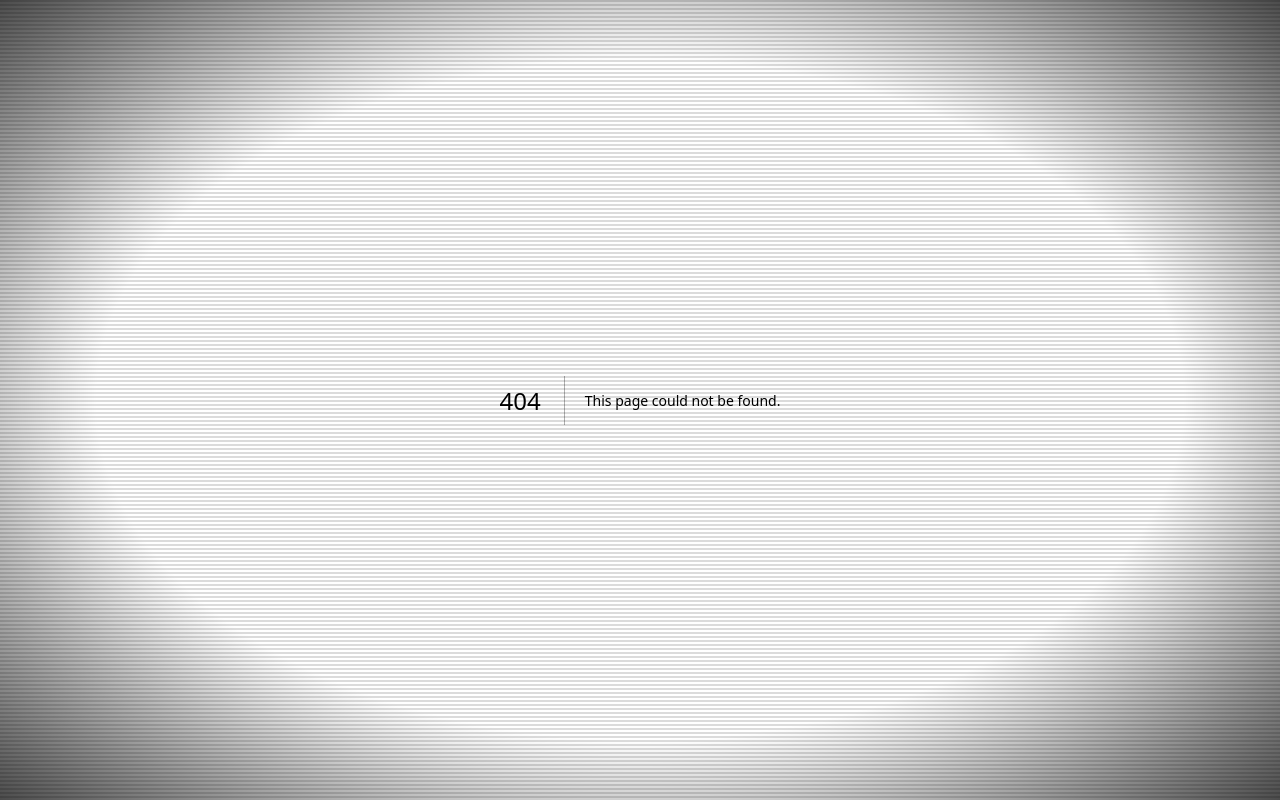
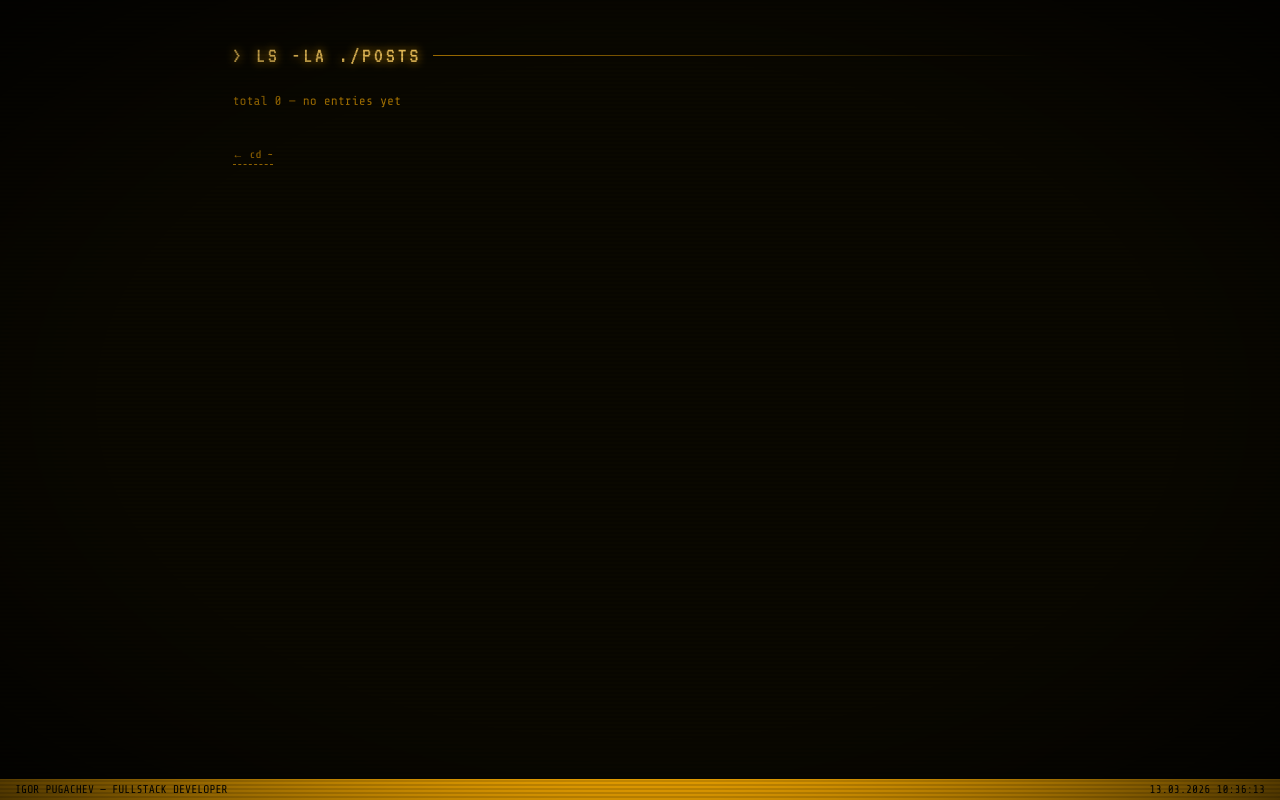
Before and after one commit to supostat/byigor.dev, a Next.js app: page /posts in a window 1280 px wide. Before the commit this address had no page. Built offline with nearby package versions, Linux system fonts and the light colour scheme.

Commit message:
Add posts section and /posts route
Extract PageShell from Screen for layout reuse across pages.
PostList renders on homepage only when posts exist.

```diff
--- a/app/page.tsx
+++ b/app/page.tsx
@@ -1,5 +1,6 @@
 import { AsciiHeader } from "@/components/ascii-header";
 import { ContactList } from "@/components/contact-list";
+import { PostList, type Post } from "@/components/post-list";
 import { ProjectList } from "@/components/project-list";
 import { Screen } from "@/components/screen";
 import { StatusBar } from "@/components/status-bar";
@@ -29,6 +30,8 @@ const PROJECTS = [
   },
 ];
 
+const POSTS: Post[] = [];
+
 const CONTACTS = [
   { label: "GITHUB", value: "github.com/supostat", href: "https://github.com/supostat" },
   { label: "TELEGRAM", value: "t.me/supostat84", href: "https://t.me/supostat84" },
@@ -43,6 +46,7 @@ export default function HomePage() {
         <AsciiHeader />
         <ManPage />
         <ProjectList projects={PROJECTS} />
+        <PostList posts={POSTS} />
         <ContactList contacts={CONTACTS} />
       </Screen>
 
--- /dev/null
+++ b/app/posts/page.tsx
@@ -0,0 +1,39 @@
+import type { Metadata } from "next";
+import Link from "next/link";
+import { PageShell } from "@/components/page-shell";
+import { StatusBar } from "@/components/status-bar";
+
+export const metadata: Metadata = {
+  title: ">_ posts — byigor.dev",
+  description: "Articles and notes by Igor Pugachev",
+};
+
+export default function PostsPage() {
+  return (
+    <>
+      <PageShell>
+        <div className="mb-5 flex items-center gap-3">
+          <h1 className="font-display text-[22px] uppercase tracking-[3px] text-amber-bright [text-shadow:0_0_10px_var(--color-amber)]">
+            &gt; ls -la ./posts
+          </h1>
+          <div className="h-px flex-1 bg-gradient-to-r from-amber-dim to-transparent" />
+        </div>
+
+        <div className="mb-8 text-[13px] text-amber-dim">
+          total 0 — no entries yet
+        </div>
+
+        <div>
+          <Link
+            href="/"
+            className="inline-block border-b border-dashed border-amber-dim text-[11px] text-amber-dim transition-colors hover:text-amber-bright"
+          >
+            ← cd ~
+          </Link>
+        </div>
+      </PageShell>
+
+      <StatusBar />
+    </>
+  );
+}
--- /dev/null
+++ b/components/page-shell.tsx
@@ -0,0 +1,15 @@
+export function PageShell({
+  children,
+  className,
+}: {
+  children: React.ReactNode;
+  className?: string;
+}) {
+  return (
+    <div
+      className={`relative z-[1] mx-auto flex min-h-screen max-w-[860px] animate-[flicker_8s_infinite] flex-col px-4 py-10 sm:px-6 sm:py-20${className ? ` ${className}` : ""}`}
+    >
+      {children}
+    </div>
+  );
+}
--- /dev/null
+++ b/components/post-list.tsx
@@ -0,0 +1,66 @@
+import Link from "next/link";
+
+export type Post = {
+  slug: string;
+  title: string;
+  date: string;
+};
+
+function PostRow({ post }: { post: Post }) {
+  return (
+    <div className="p-3 sm:p-[14px_18px] transition-colors hover:bg-amber-glow">
+      <div className="flex items-baseline justify-between gap-4">
+        <Link
+          href={`/posts/${post.slug}`}
+          className="text-[15px] tracking-[0.5px] text-amber-bright transition-[text-shadow] hover:[text-shadow:0_0_8px_var(--color-amber)]"
+        >
+          {post.title}
+        </Link>
+        <span className="shrink-0 text-[11px] text-amber-dim">
+          {post.date}
+        </span>
+      </div>
+    </div>
+  );
+}
+
+export function PostList({ posts }: { posts: Post[] }) {
+  if (posts.length === 0) {
+    return null;
+  }
+
+  return (
+    <section className="mb-12">
+      <div className="mb-5 flex items-center gap-3">
+        <h2 className="font-display text-[22px] uppercase tracking-[3px] text-amber-bright [text-shadow:0_0_10px_var(--color-amber)]">
+          &gt; ls ./posts
+        </h2>
+        <div className="h-px flex-1 bg-gradient-to-r from-amber-dim to-transparent" />
+      </div>
+
+      <div className="overflow-hidden rounded-[2px] border border-amber-dim">
+        {posts.map((post, index) => (
+          <div
+            key={post.slug}
+            className={
+              index < posts.length - 1
+                ? "border-b border-[rgba(255,176,0,0.15)]"
+                : ""
+            }
+          >
+            <PostRow post={post} />
+          </div>
+        ))}
+      </div>
+
+      <div className="mt-3">
+        <Link
+          href="/posts"
+          className="inline-block border-b border-dashed border-amber-dim text-[11px] text-amber-dim transition-colors hover:text-amber-bright"
+        >
+          → cd ./posts/
+        </Link>
+      </div>
+    </section>
+  );
+}
--- a/components/screen.tsx
+++ b/components/screen.tsx
@@ -2,6 +2,7 @@
 
 import { useCallback, useState } from "react";
 import { BootSequence } from "@/components/boot-sequence";
+import { PageShell } from "@/components/page-shell";
 
 export function Screen({ children }: { children: React.ReactNode }) {
   const [booted, setBooted] = useState(false);
@@ -11,7 +12,7 @@ export function Screen({ children }: { children: React.ReactNode }) {
   }, []);
 
   return (
-    <div className="relative z-[1] mx-auto flex min-h-screen max-w-[860px] animate-[flicker_8s_infinite] flex-col justify-center px-4 py-10 sm:px-6 sm:py-20">
+    <PageShell className="justify-center">
       <BootSequence onComplete={handleBootComplete} />
 
       <div
@@ -19,6 +20,6 @@ export function Screen({ children }: { children: React.ReactNode }) {
       >
         {children}
       </div>
-    </div>
+    </PageShell>
   );
 }
```
